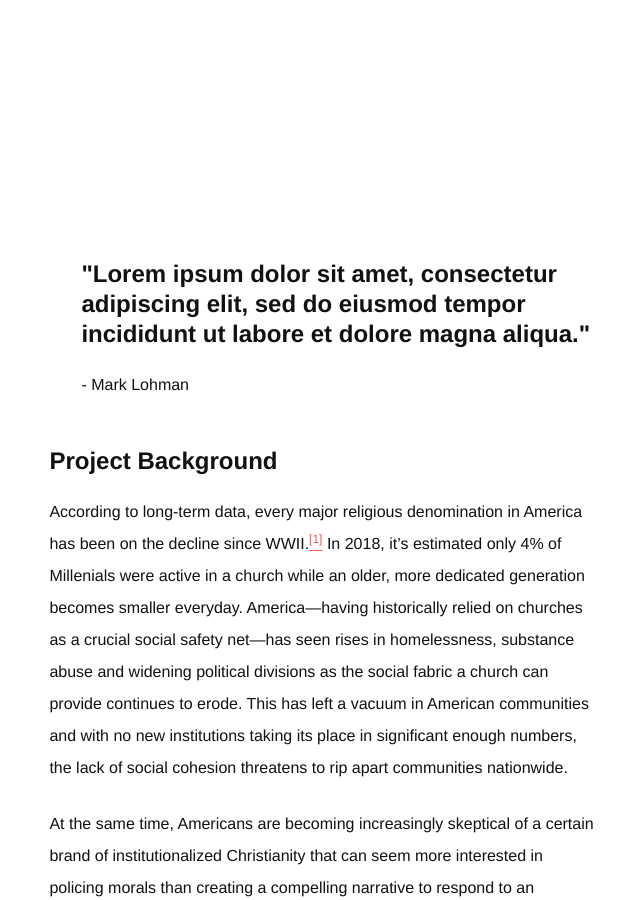
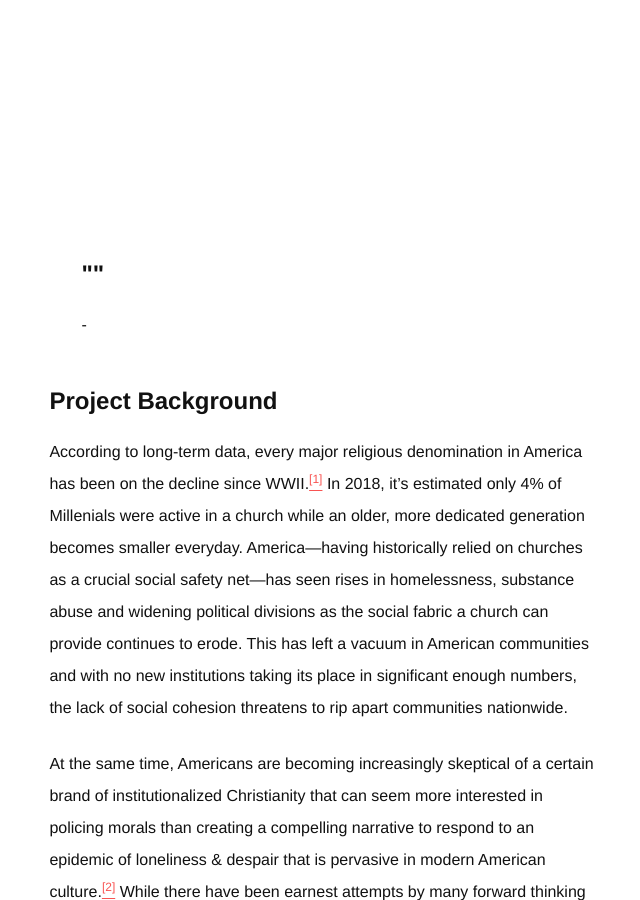
Before and after one commit to jason-mares/tactiq, a Jekyll site: the page built from project/identity/the-bridge.md, in a window 1280 px wide and 900 px high, scrolled down 3033 px. Shown: the whole window, without its empty margins (21-661 px from the left). Built offline with Jekyll 4.4.1, drawn with Linux system fonts in a browser that asks for light colours; some web fonts are replaced.

Commit message:
fixed lorem ipsom error on bridge project

```diff
--- a/project/identity/the-bridge.md
+++ b/project/identity/the-bridge.md
@@ -11,9 +11,9 @@ short: Reaching non-traditional families in Post-Christian America.
 description: Repositioning a reform church to reach non-traditional families, rebuild broken communities and stay relevant on issues important to a post-Christian America.
 image: the-bridge_th.jpg
 testimonial:
-  - Lorem ipsum dolor sit amet, consectetur adipiscing elit, sed do eiusmod tempor incididunt ut labore et dolore magna aliqua.
+  -
 testimonial-author:
-  - Mark Lohman
+  -
 priority: 1
 
 video:
```
